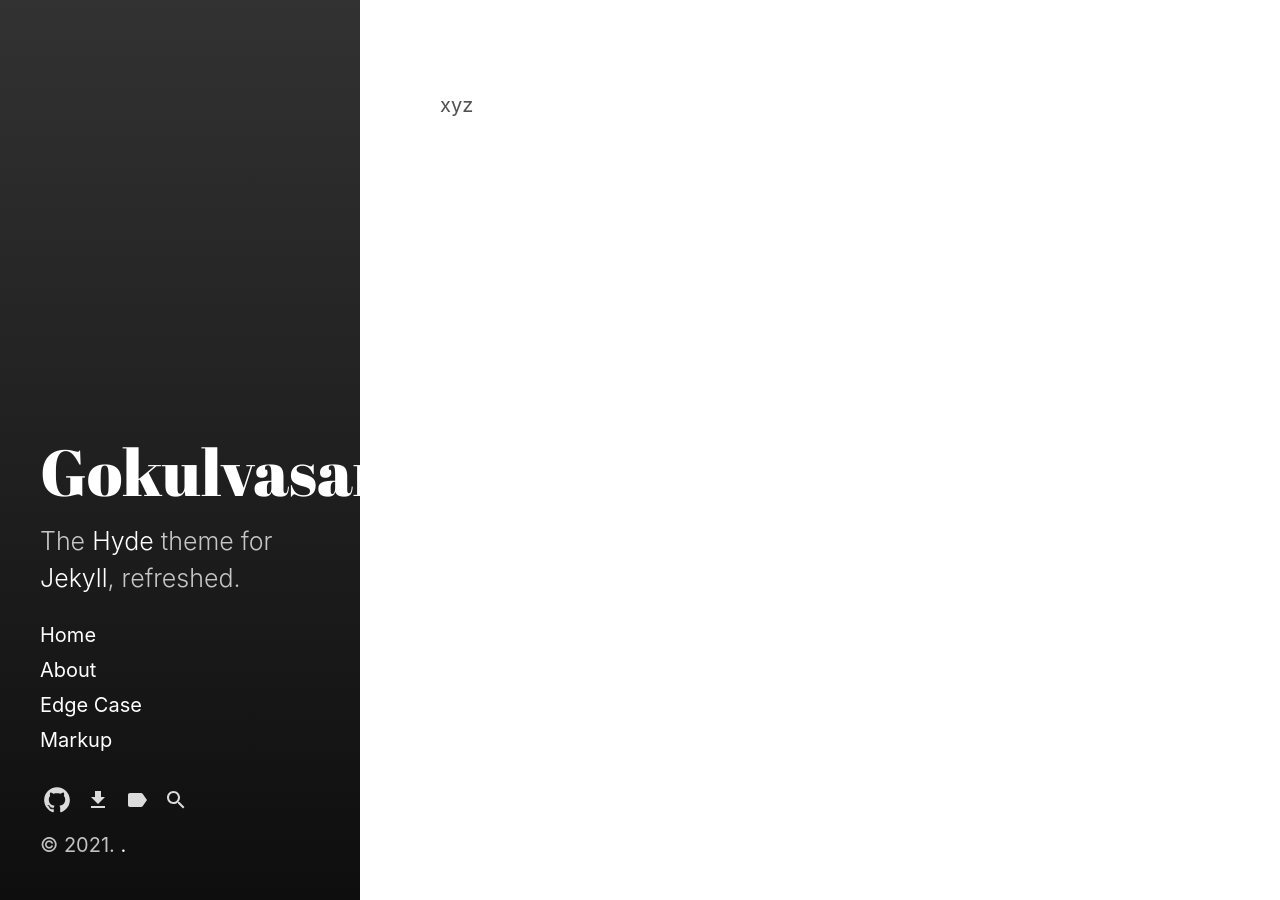
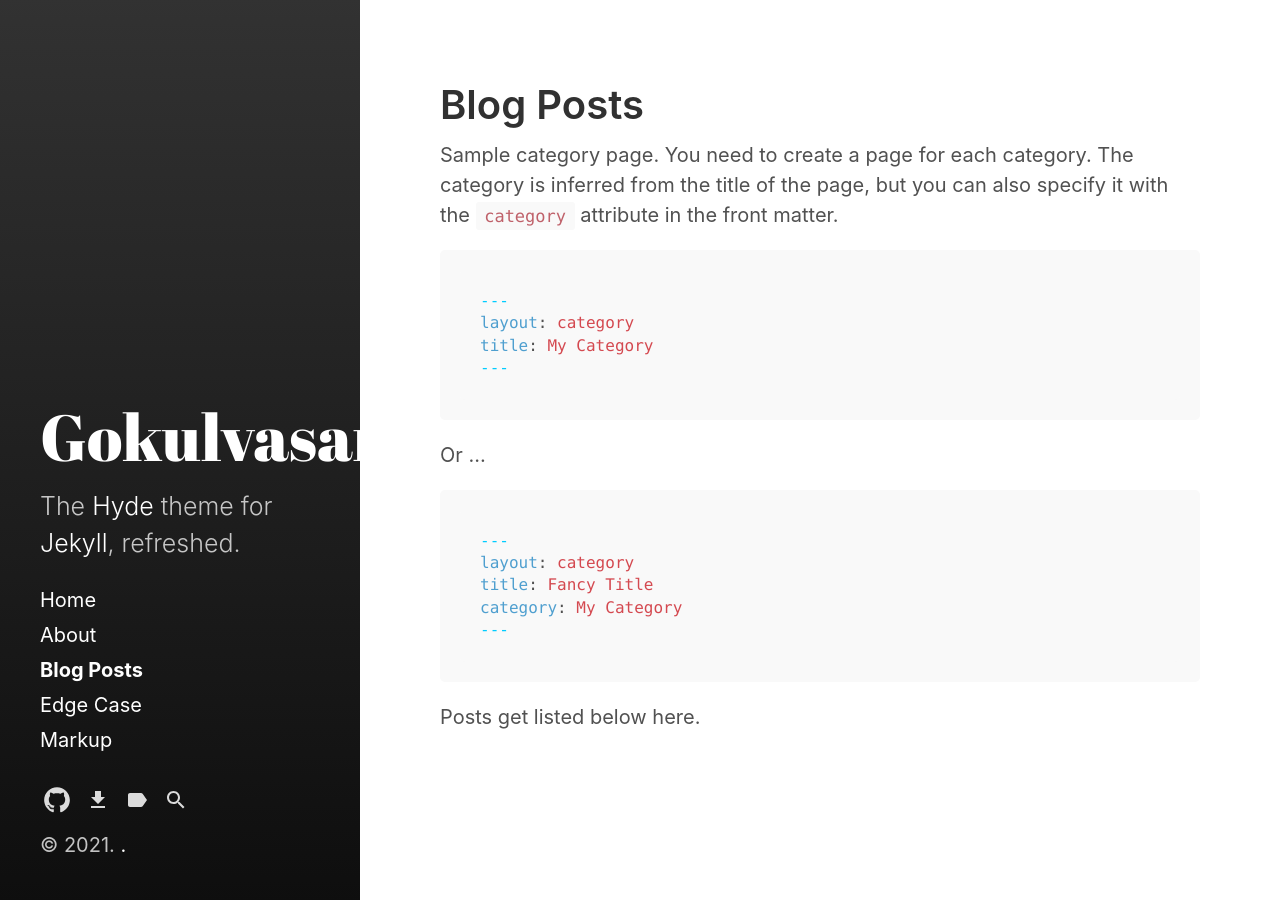
Before and after one commit to Ajay6023/masterHyde, a Jekyll site: the page built from category/Blog-Posts.md, in a window 1280 px wide. Built offline with Jekyll 4.4.1, drawn with Linux system fonts in a browser that asks for light colours; our own code applies the rules of GitHub Pages for plain Markdown files.

Commit message:
Update Blog-Posts.md

````diff
--- a/category/Blog-Posts.md
+++ b/category/Blog-Posts.md
@@ -1 +1,27 @@
-xyz
+---
+layout: category
+title: Blog Posts
+---
+
+Sample category page. You need to create a page for each category.
+The category is inferred from the title of the page, but you can also
+specify it with the `category` attribute in the front matter.
+
+```md
+---
+layout: category
+title: My Category
+---
+```
+
+Or ...
+
+```md
+---
+layout: category
+title: Fancy Title
+category: My Category
+---
+```
+
+Posts get listed below here.
````
